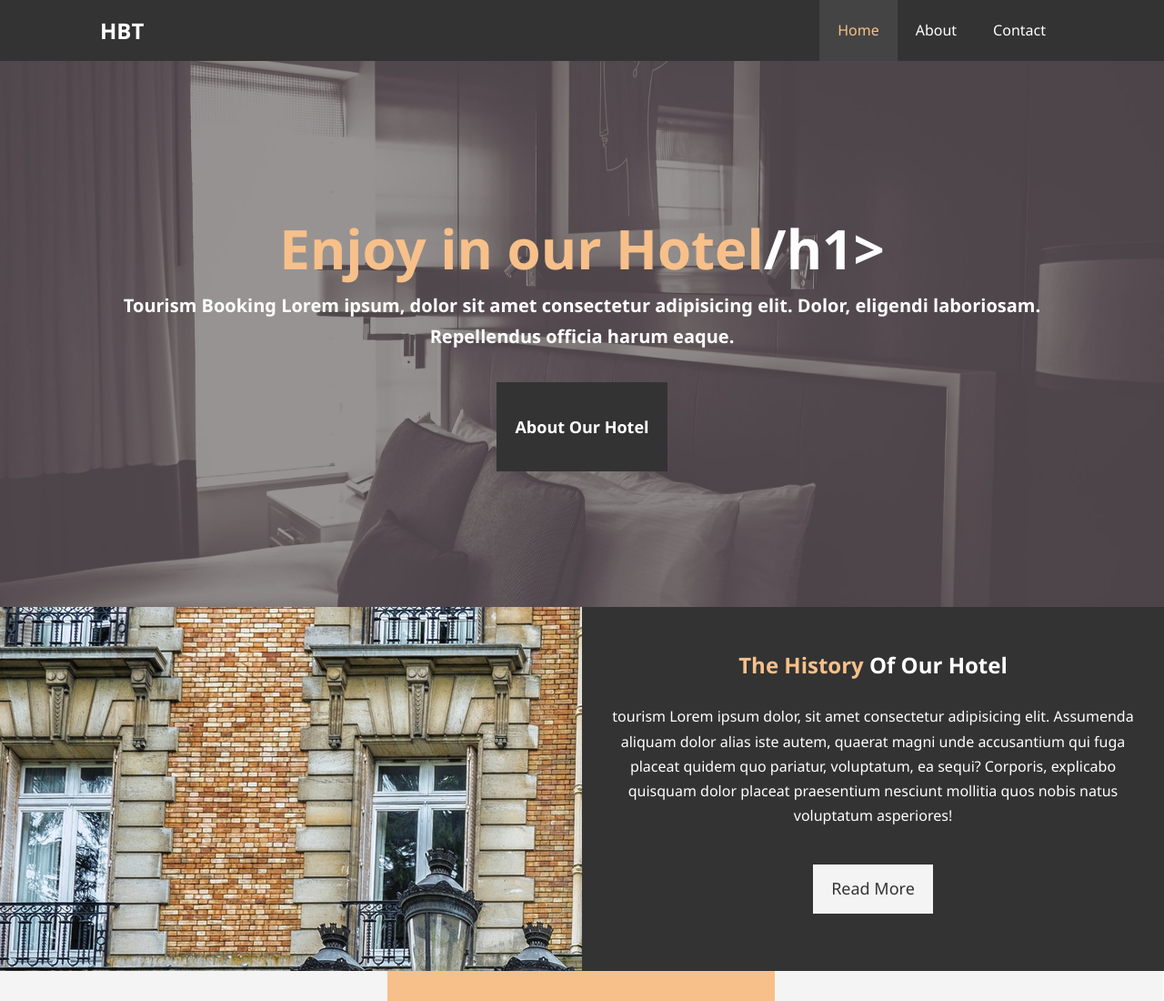
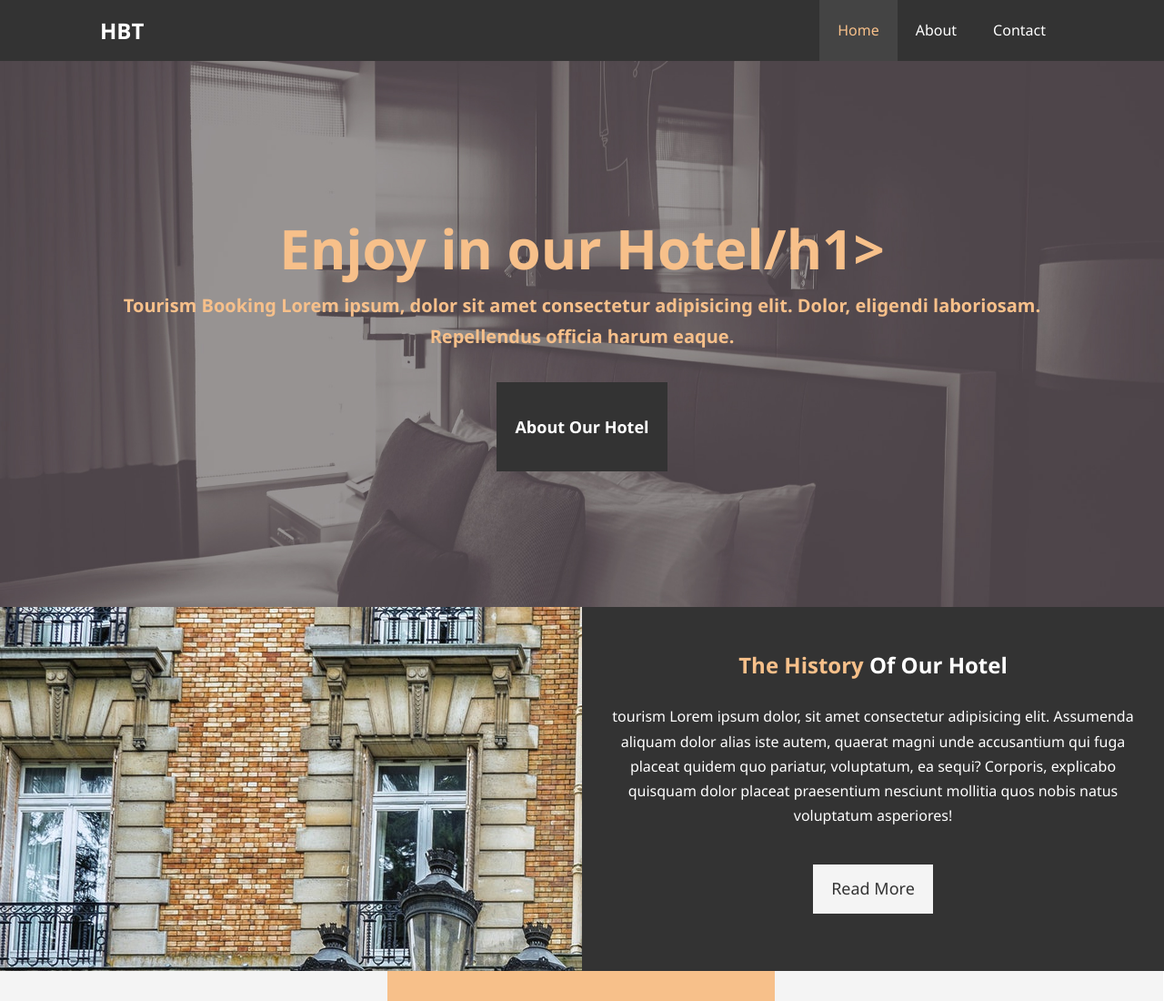
Before and after one commit to jovanmax11/vebkomunikacije1, a plain HTML site: page index.html in a window 1280 px wide. Shown: the top 1100 px of the page at 91% size. Drawn offline with Linux system fonts and the light colour scheme.

Commit message:
Update index.html

```diff
--- a/index.html
+++ b/index.html
@@ -26,7 +26,7 @@
     <div id="showcase">
       <div class="container">
         <div class="showcase-content">
-          <h1><span class="text-primary">Enjoy in our Hotel</span>/h1>
+          <h1><span class="text-primary">Enjoy in our Hotel/h1>
           <p class="lead"> Tourism Booking Lorem ipsum, dolor sit amet consectetur adipisicing elit. Dolor, eligendi laboriosam. Repellendus officia harum eaque.</p>
           <a class="btn" href="about.html">About Our Hotel</a>
         </div>
```
